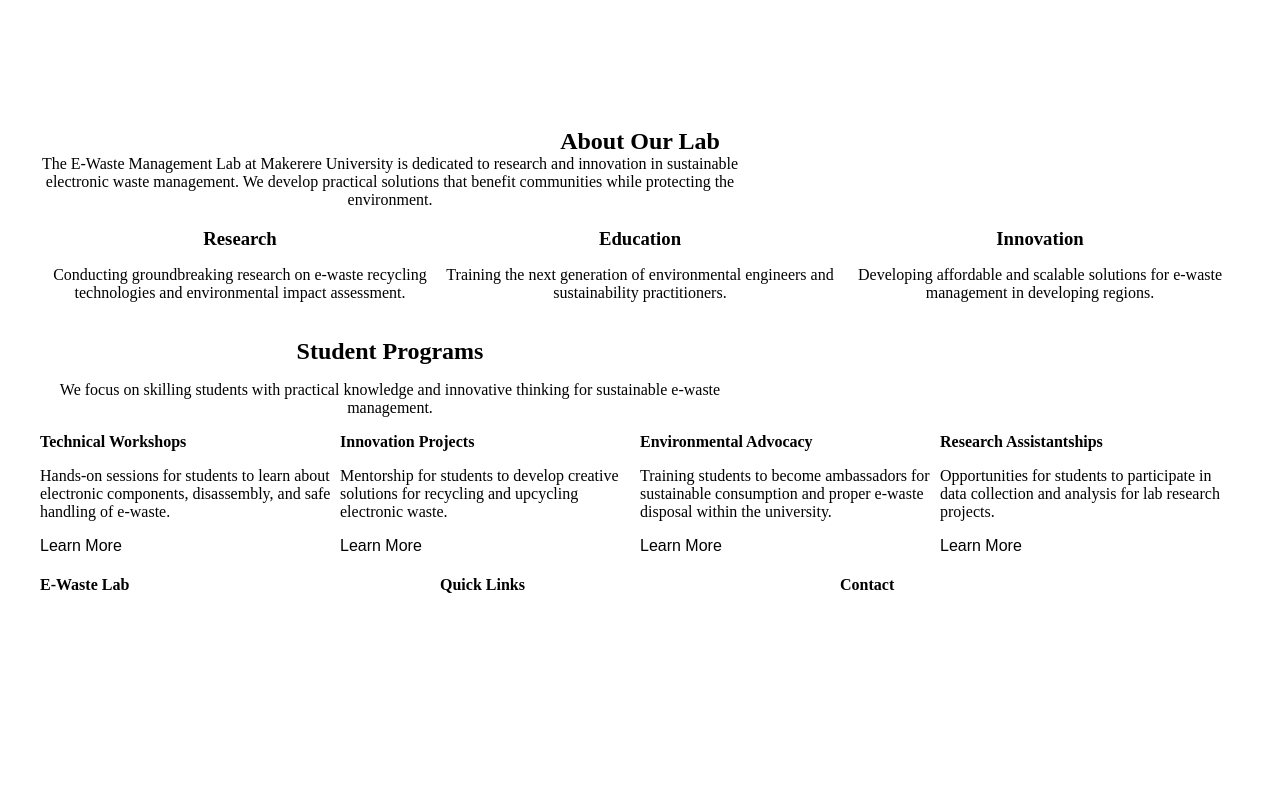
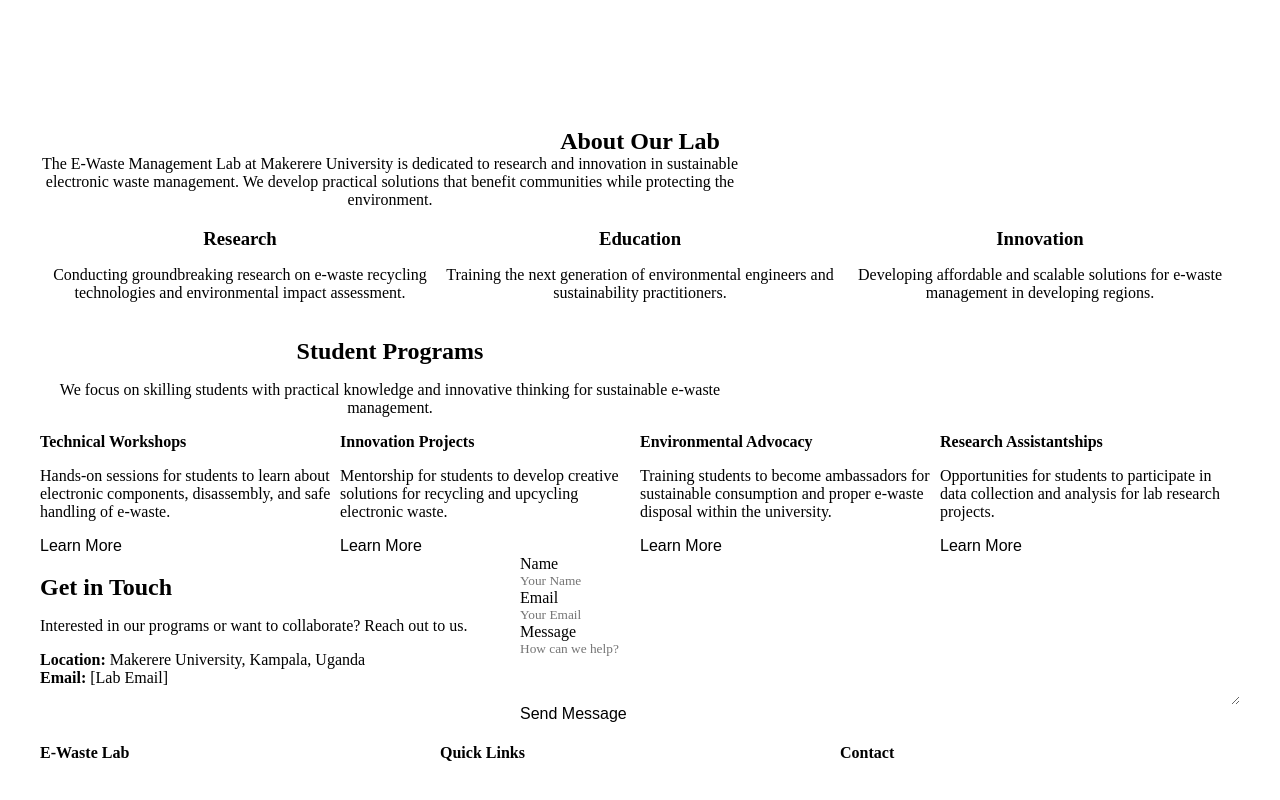
Before and after one commit to Ewaste-Management-Lab/landing-website, an Angular app in the folder ng_src/: page / in a window 1280 px wide. Shown: the part 580-1380 px from the top of the page. Before the commit the page ends 1292 px from the top, so only its background shows below. Built offline with nearby package versions, Linux system fonts and the light colour scheme.

Commit message:
feat: add contact us section with form #10

```diff
--- /dev/null
+++ b/ng_src/src/app/pages/landing/contact-section/contact-section.component.css
@@ -0,0 +1,74 @@
+.contact {
+  padding: var(--spacing-4xl) 0;
+  background-color: var(--color-white);
+}
+
+.contact-grid {
+  display: grid;
+  grid-template-columns: 1fr 1.5fr;
+  gap: var(--spacing-4xl);
+  align-items: start;
+}
+
+.contact-info h2 {
+  margin-bottom: var(--spacing-md);
+}
+
+.contact-info p {
+  margin-bottom: var(--spacing-xl);
+}
+
+.contact-details {
+  list-style: none;
+  padding: 0;
+}
+
+.contact-details li {
+  margin-bottom: var(--spacing-md);
+  color: var(--color-gray-700);
+}
+
+.contact-form {
+  display: flex;
+  flex-direction: column;
+  gap: var(--spacing-lg);
+  background-color: var(--color-gray-50);
+  padding: var(--spacing-2xl);
+  border-radius: var(--radius-lg);
+  border: 1px solid var(--color-gray-200);
+}
+
+.form-group {
+  display: flex;
+  flex-direction: column;
+  gap: var(--spacing-xs);
+}
+
+.form-group label {
+  font-weight: var(--font-weight-medium);
+  color: var(--color-gray-700);
+  font-size: var(--font-size-sm);
+}
+
+.form-group input,
+.form-group textarea {
+  padding: var(--spacing-sm) var(--spacing-md);
+  border: 1px solid var(--color-gray-300);
+  border-radius: var(--radius-md);
+  font-family: inherit;
+  transition: border-color var(--transition-fast), box-shadow var(--transition-fast);
+}
+
+.form-group input:focus,
+.form-group textarea:focus {
+  outline: none;
+  border-color: var(--color-secondary);
+  box-shadow: 0 0 0 2px rgba(99, 102, 241, 0.1);
+}
+
+@media (max-width: 768px) {
+  .contact-grid {
+    grid-template-columns: 1fr;
+    gap: var(--spacing-2xl);
+  }
+}
--- /dev/null
+++ b/ng_src/src/app/pages/landing/contact-section/contact-section.component.ts
@@ -0,0 +1,58 @@
+import { Component } from '@angular/core';
+import { CommonModule } from '@angular/common';
+import { FormsModule, ReactiveFormsModule } from '@angular/forms';
+import { ContainerComponent } from '../../../shared/container/container.component';
+import { ButtonComponent } from '../../../shared/button/button.component';
+
+@Component({
+  selector: 'app-contact-section',
+  standalone: true,
+  imports: [CommonModule, FormsModule, ReactiveFormsModule, ContainerComponent, ButtonComponent],
+  template: `
+    <section class="contact" id="contact">
+      <app-container>
+        <div class="contact-grid">
+          <div class="contact-info">
+            <h2>Get in Touch</h2>
+            <p>
+              Interested in our programs or want to collaborate? Reach out to us.
+            </p>
+            <ul class="contact-details">
+              <li>
+                <strong>Location:</strong> Makerere University, Kampala, Uganda
+              </li>
+              <li>
+                <strong>Email:</strong> [Lab Email]
+              </li>
+            </ul>
+          </div>
+          <div class="contact-form-container">
+            <form (submit)="onSubmit($event)" class="contact-form">
+              <div class="form-group">
+                <label for="name">Name</label>
+                <input type="text" id="name" name="name" required placeholder="Your Name" />
+              </div>
+              <div class="form-group">
+                <label for="email">Email</label>
+                <input type="email" id="email" name="email" required placeholder="Your Email" />
+              </div>
+              <div class="form-group">
+                <label for="message">Message</label>
+                <textarea id="message" name="message" rows="4" required placeholder="How can we help?"></textarea>
+              </div>
+              <app-button type="submit" variant="primary">Send Message</app-button>
+            </form>
+          </div>
+        </div>
+      </app-container>
+    </section>
+  `,
+  styleUrl: './contact-section.component.css',
+})
+export class ContactSectionComponent {
+  onSubmit(event: Event) {
+    event.preventDefault();
+    // Implementation for form submission would go here
+    console.log('Form submitted');
+  }
+}
--- a/ng_src/src/app/pages/landing/landing.component.ts
+++ b/ng_src/src/app/pages/landing/landing.component.ts
@@ -2,6 +2,7 @@ import { Component } from '@angular/core';
 import { HeroSectionComponent } from './hero-section/hero-section.component';
 import { AboutSectionComponent } from './about-section/about-section.component';
 import { ServicesSectionComponent } from './services-section/services-section.component';
+import { ContactSectionComponent } from './contact-section/contact-section.component';
 import { FooterSectionComponent } from './footer-section/footer-section.component';
 
 @Component({
@@ -11,12 +12,14 @@ import { FooterSectionComponent } from './footer-section/footer-section.componen
     HeroSectionComponent,
     AboutSectionComponent,
     ServicesSectionComponent,
+    ContactSectionComponent,
     FooterSectionComponent,
   ],
   template: `
     <app-hero-section></app-hero-section>
     <app-about-section></app-about-section>
     <app-services-section></app-services-section>
+    <app-contact-section></app-contact-section>
     <app-footer-section></app-footer-section>
   `,
 })
```
Also changed, not shown: 2 other files (tests, documents, lock files or other folders).
